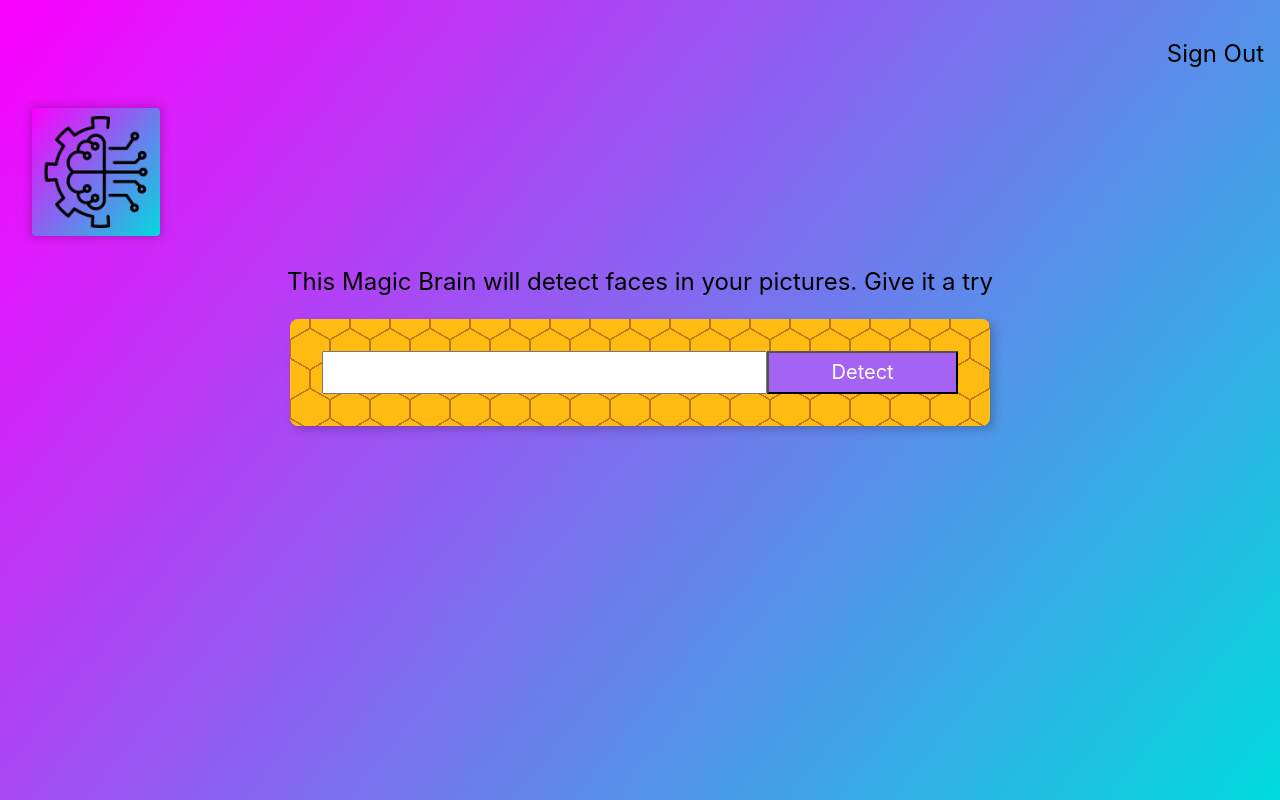
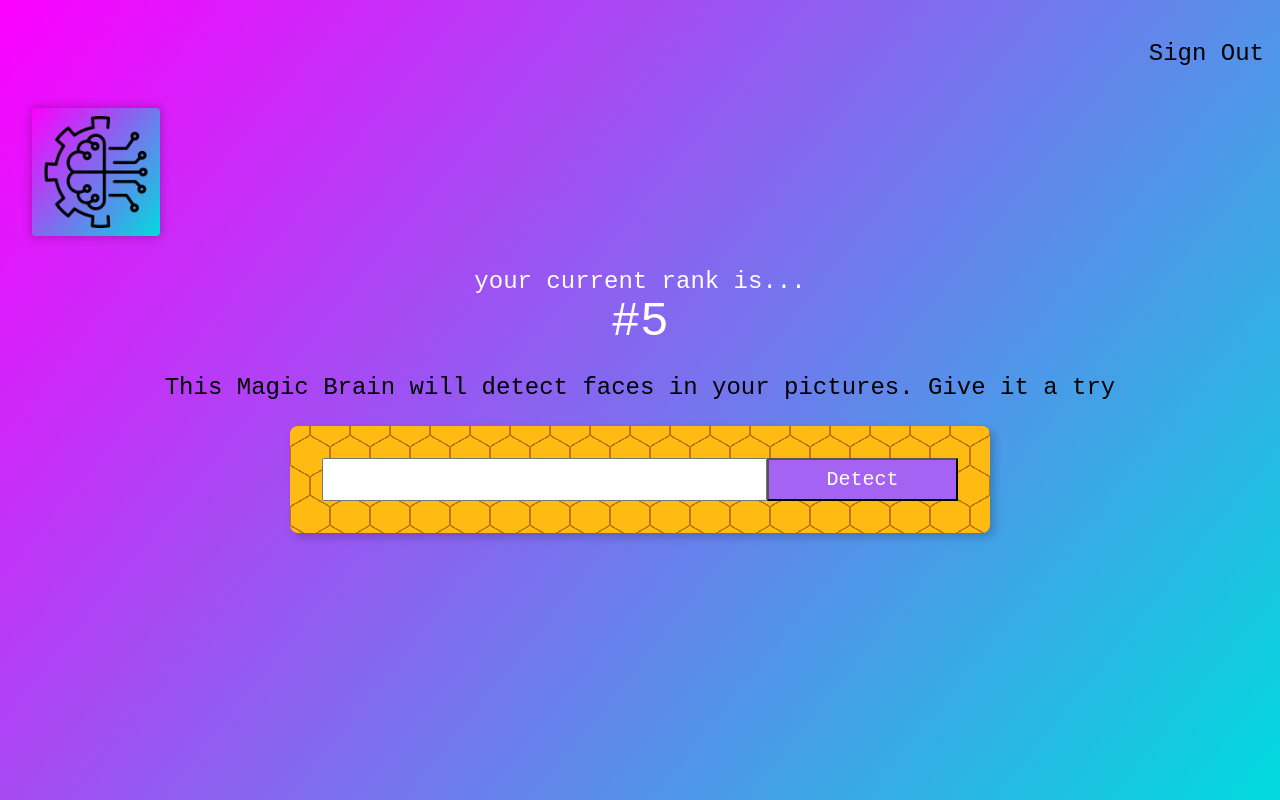
Before and after one commit to Kneesal/facerecognitionbrain, a React (Create React App) app: page / in a window 1280 px wide. Built offline with nearby package versions, Linux system fonts and the light colour scheme.

Commit message:
chore: added ranking

```diff
--- a/src/components/ImageLinkForm/ImageLinkForm.js
+++ b/src/components/ImageLinkForm/ImageLinkForm.js
@@ -8,7 +8,7 @@ const ImageLinkForm = () => {
             </p>
             <div className="center">
                 <div className="form center pa4 br3 shadow-5">
-                    <input className = 'f4 pa2 w-70 center' type='text'/>
+                    <input className = 'f4 pa2 w-70' type='text'/>
                     <button className='w-30 grow f4 link ph3 pv2 dib white bg-light-purple'>{`Detect`}</button>
                 </div>
             </div>
--- a/src/components/Rank/Rank.js
+++ b/src/components/Rank/Rank.js
@@ -3,7 +3,12 @@ import React from 'react';
 const Rank = () => {
     return(
         <div>
-
+            <div className='white f3'>
+                {`your current rank is...`}
+            </div>
+            <div className='white f1'>
+                {`#5`}
+            </div>
         </div>
     )
 }
--- a/src/index.css
+++ b/src/index.css
@@ -7,9 +7,7 @@ body {
   -webkit-font-smoothing: antialiased;
   -moz-osx-font-smoothing: grayscale;
   background: linear-gradient(309deg, #00DBDE 0%, #FC00FF 100%);
-
-
-
+  font-family: 'Courier New', Courier, monospace;
 }
 
 code {
```
